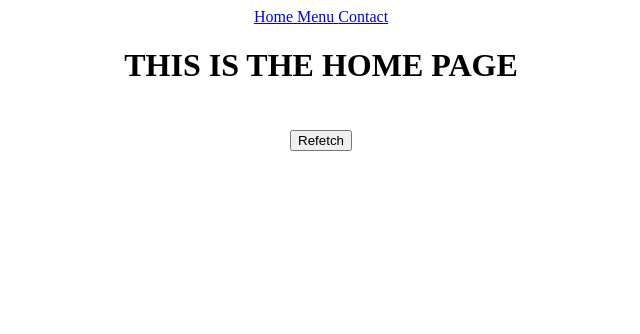
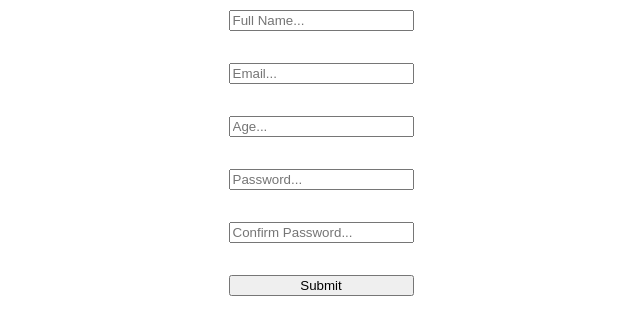
Before and after one commit to LuisHBeck/React__, a React (Vite) app: page / in a window 1280 px wide. Shown: the top 334 px of the page, without its empty margins (319-959 px from the left). Built offline with nearby package versions, Linux system fonts and the light colour scheme; no server answers.

Commit message:
feat: reactForm + yup

```diff
--- a/package.json
+++ b/package.json
@@ -10,11 +10,14 @@
     "preview": "vite preview"
   },
   "dependencies": {
+    "@hookform/resolvers": "^3.3.1",
     "@tanstack/react-query": "^4.35.0",
     "axios": "^1.5.0",
     "react": "^18.2.0",
     "react-dom": "^18.2.0",
-    "react-router-dom": "^6.15.0"
+    "react-hook-form": "^7.46.1",
+    "react-router-dom": "^6.15.0",
+    "yup": "^1.2.0"
   },
   "devDependencies": {
     "@types/react": "^18.2.15",
--- a/src/App.css
+++ b/src/App.css
@@ -1,6 +1,17 @@
 .App {
-  text-align: center;
+  display: flex;
+  align-items: center;
+  flex-direction: column;
+  width: 100vw;
+  font-family: Arial, Helvetica, sans-serif;
+  margin-top: 10px;
 }
+
+body {
+  margin: 0;
+  padding: 0;
+}
+
 
 .App-logo {
   height: 40vmin;
@@ -40,3 +51,12 @@
 .name {
   color: red;
 }
+
+form {
+  display: flex;
+  flex-direction: column;
+}
+
+p {
+  color: red;
+}
--- a/src/App.jsx
+++ b/src/App.jsx
@@ -1,35 +1,10 @@
 import "./App.css";
-import { BrowserRouter as Router, Routes, Route } from "react-router-dom";
-import { QueryClient, QueryClientProvider } from "@tanstack/react-query";
-
-import { Home } from "./pages/home";
-import { Menu } from "./pages/Menu";
-import { Contact } from "./pages/Contact";
-import { Error } from "./pages/Error";
-import { Navbar } from "./components/Navbar";
-
+import { Form } from "./components/Form";
 function App() {
-	const client = new QueryClient({
-		defaultOptions: {
-			queries: {
-				refetchOnWindowFocus: true,
-			},
-		},
-	});
 
 	return (
 		<div className="App">
-			<QueryClientProvider client={client}>
-				<Router>
-					<Navbar />
-					<Routes>
-						<Route path="/" element={<Home />} />
-						<Route path="/menu" element={<Menu />} />
-						<Route path="/contact" element={<Contact />} />
-						<Route path="*" element={<Error />} />
-					</Routes>
-				</Router>
-			</QueryClientProvider>
+		<Form />
 		</div>
 	);
 }
--- /dev/null
+++ b/src/components/Form.jsx
@@ -0,0 +1,57 @@
+import { useForm } from "react-hook-form";
+import { yupResolver } from "@hookform/resolvers/yup";
+import * as yup from "yup";
+
+export const Form = () => {
+	const schema = yup.object().shape({
+		fullName: yup.string().required("Your Full Name is Required"),
+		email: yup.string().email().required(),
+		age: yup.number().positive().integer().min(18).required(),
+		password: yup.string().min(4).max(20).required(),
+		confirmPassword: yup
+			.string()
+			.oneOf([yup.ref("password"), null], "Passwords don't match")
+			.required(),
+	});
+
+	const {
+		register,
+		handleSubmit,
+		formState: { errors },
+	} = useForm({
+		resolver: yupResolver(schema),
+	});
+
+	const onSubmit = (data) => {
+		console.log(data);
+	};
+
+	return (
+		<form onSubmit={handleSubmit(onSubmit)}>
+			<input type="text" placeholder="Full Name..." {...register("fullName")} />
+			<p>{errors.fullName?.message}</p>
+
+			<input type="text" placeholder="Email..." {...register("email")} />
+			<p>{errors.email?.message}</p>
+
+			<input type="number" placeholder="Age..." {...register("age")} />
+			<p>{errors.age?.message}</p>
+
+			<input
+				type="password"
+				placeholder="Password..."
+				{...register("password")}
+			/>
+			<p>{errors.password?.message}</p>
+
+			<input
+				type="password"
+				placeholder="Confirm Password..."
+				{...register("confirmPassword")}
+			/>
+			<p>{errors.confirmPassword?.message}</p>
+
+			<input type="submit" />
+		</form>
+	);
+};
--- a/src/components/Navbar.jsx
+++ /dev/null
@@ -1,11 +0,0 @@
-import { Link } from "react-router-dom"
-
-export const Navbar = () => {
-    return (
-        <div>
-            <Link to={'/'}> Home </Link>
-            <Link to={'/menu'}> Menu </Link>
-            <Link to={'/contact'}> Contact </Link>
-        </div>
-    )
-}
--- a/src/pages/Contact.jsx
+++ /dev/null
@@ -1,3 +0,0 @@
-export const Contact = () => {
-    return <h1> THIS IS THE CONTACT PAGE </h1>
-}
--- a/src/pages/Error.jsx
+++ /dev/null
@@ -1,3 +0,0 @@
-export const Error = () => {
-    return <h1> PAGE NOT FOUND </h1>
-}
--- a/src/pages/Home.jsx
+++ /dev/null
@@ -1,34 +0,0 @@
-import { useQuery } from "@tanstack/react-query";
-import axios from "axios";
-
-export const Home = () => {
-	const {
-		data: catFact,
-		isLoading,
-		refetch,
-	} = useQuery(["cat"], async () => {
-		try {
-			const response = await axios.get("https://catfact.ninja/fact");
-			return response.data;
-		} catch (err) {
-			console.log(err);
-			return null;
-		}
-	});
-
-	// const { data, isLoading, refetch } = useQuery(["cat"], () => {
-	// 	return axios.get("https://catfact.ninja/fact/").then((response) => response.data);
-	// });
-
-	if (isLoading) {
-		return <h1>Loading...</h1>;
-	}
-
-	return (
-		<h1>
-			THIS IS THE HOME PAGE
-			<p>{catFact?.fact}</p>
-			<button onClick={refetch}> Refetch </button>
-		</h1>
-	);
-};
--- a/src/pages/Menu.jsx
+++ /dev/null
@@ -1,3 +0,0 @@
-export const Menu = () => {
-    return <h1> THIS IS THE MENU PAGE </h1>
-}
```
Also changed, not shown: 1 other file (tests, documents, lock files or other folders).
